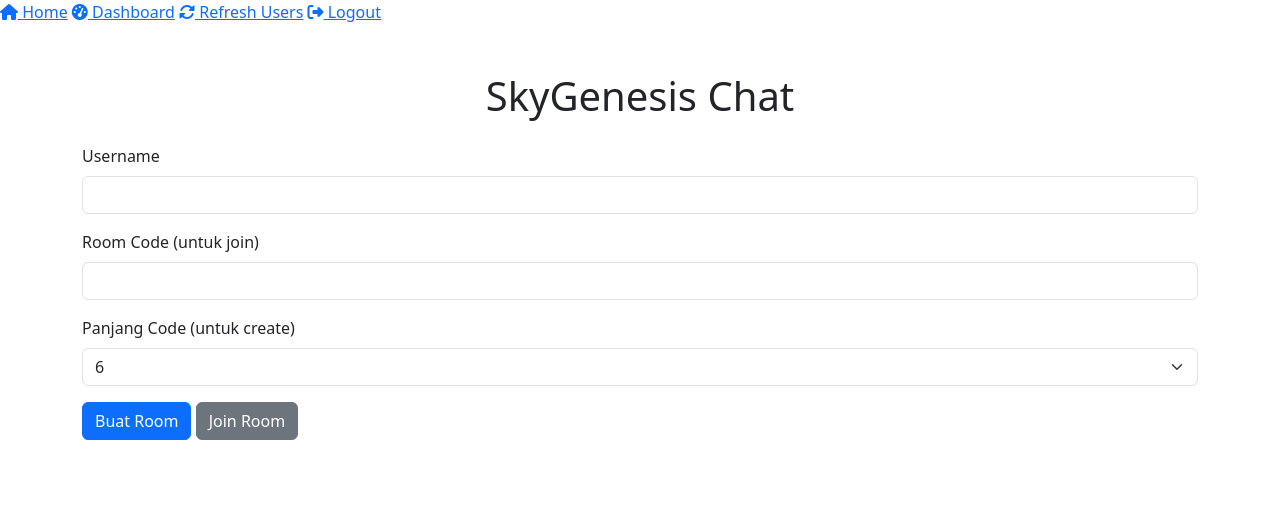
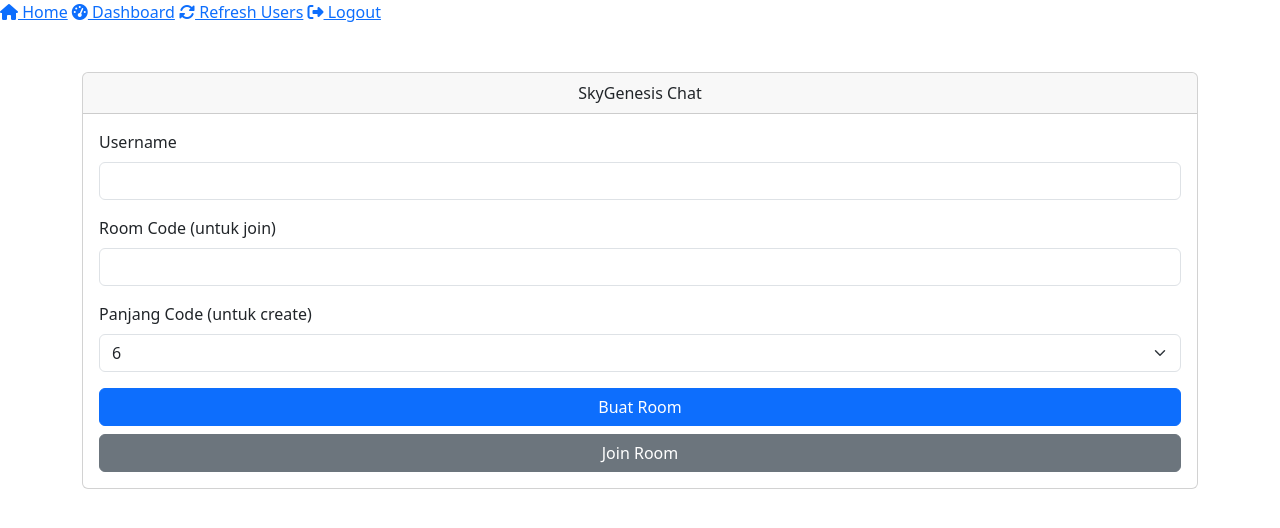
Before and after one commit to apujiono/SkyGenesis, a Python web app: template templates/home.html in a window 1280 px wide. Shown: the part 56-584 px from the top of the page. Run offline with Jinja, Linux system fonts and the light colour scheme; the template is opened without the code that fills it, so the values that code supplies are empty; some libraries are stand-ins or nearby versions.

Commit message:
Update home.html

```diff
--- a/templates/home.html
+++ b/templates/home.html
@@ -1,8 +1,10 @@
 {% extends 'base.html' %}
 {% block content %}
 <div class="container mt-5">
-  <h1 class="text-center">SkyGenesis Chat</h1>
-  <form method="post" class="mt-4">
+  <div class="card animate__animated animate__fadeIn">
+    <div class="card-header text-center">SkyGenesis Chat</div>
+    <div class="card-body">
+      <form method="post">
         <div class="mb-3">
           <label for="username" class="form-label">Username</label>
           <input type="text" class="form-control" id="username" name="username" value="{{username or ''}}" required>
@@ -19,10 +21,12 @@
           </select>
         </div>
         {% if error %}
-    <div class="alert alert-danger">{{error}}</div>
+        <div class="alert alert-danger animate__animated animate__shakeX">{{error}}</div>
         {% endif %}
-    <button type="submit" name="create" value="true" class="btn btn-primary">Buat Room</button>
-    <button type="submit" name="join" value="true" class="btn btn-secondary">Join Room</button>
+        <button type="submit" name="create" value="true" class="btn btn-primary w-100 mb-2">Buat Room</button>
+        <button type="submit" name="join" value="true" class="btn btn-secondary w-100">Join Room</button>
       </form>
     </div>
+  </div>
+</div>
 {% endblock %}
```
Lines whose indentation alone changed are shown as unchanged.
